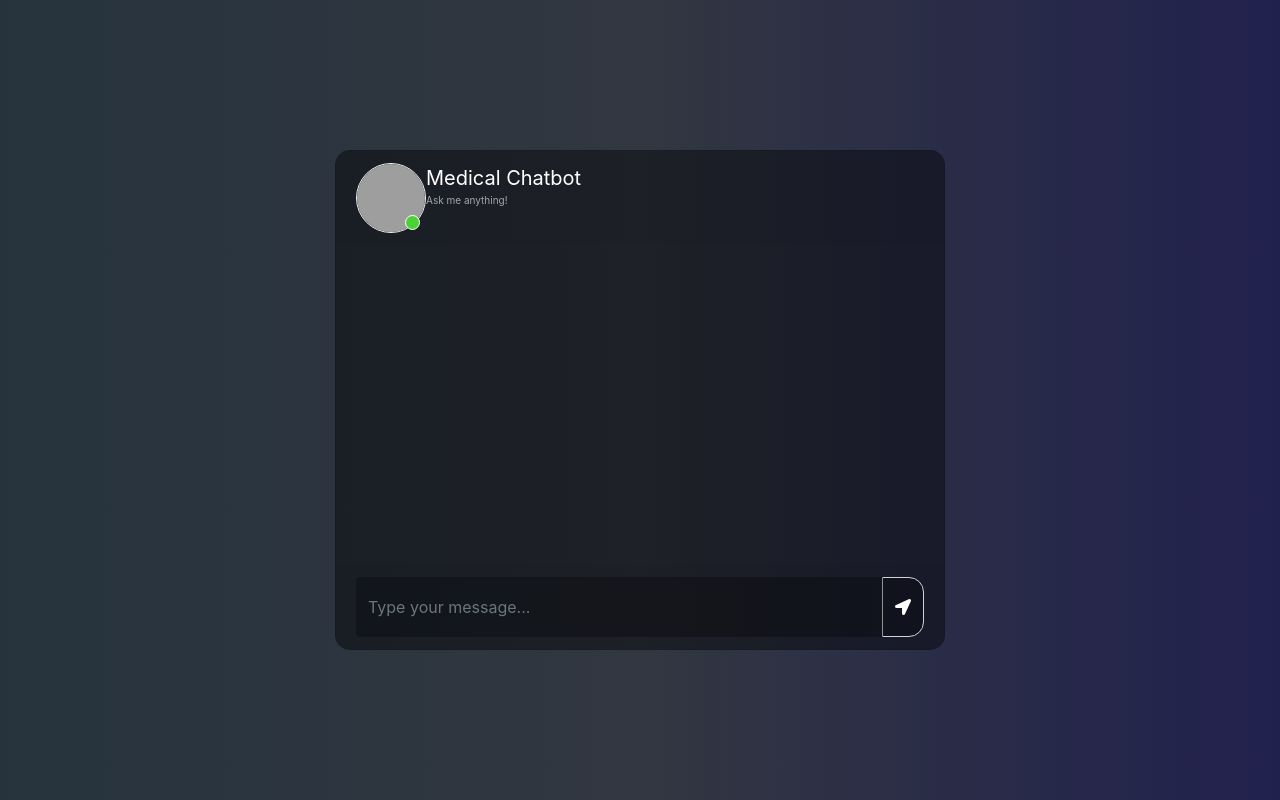
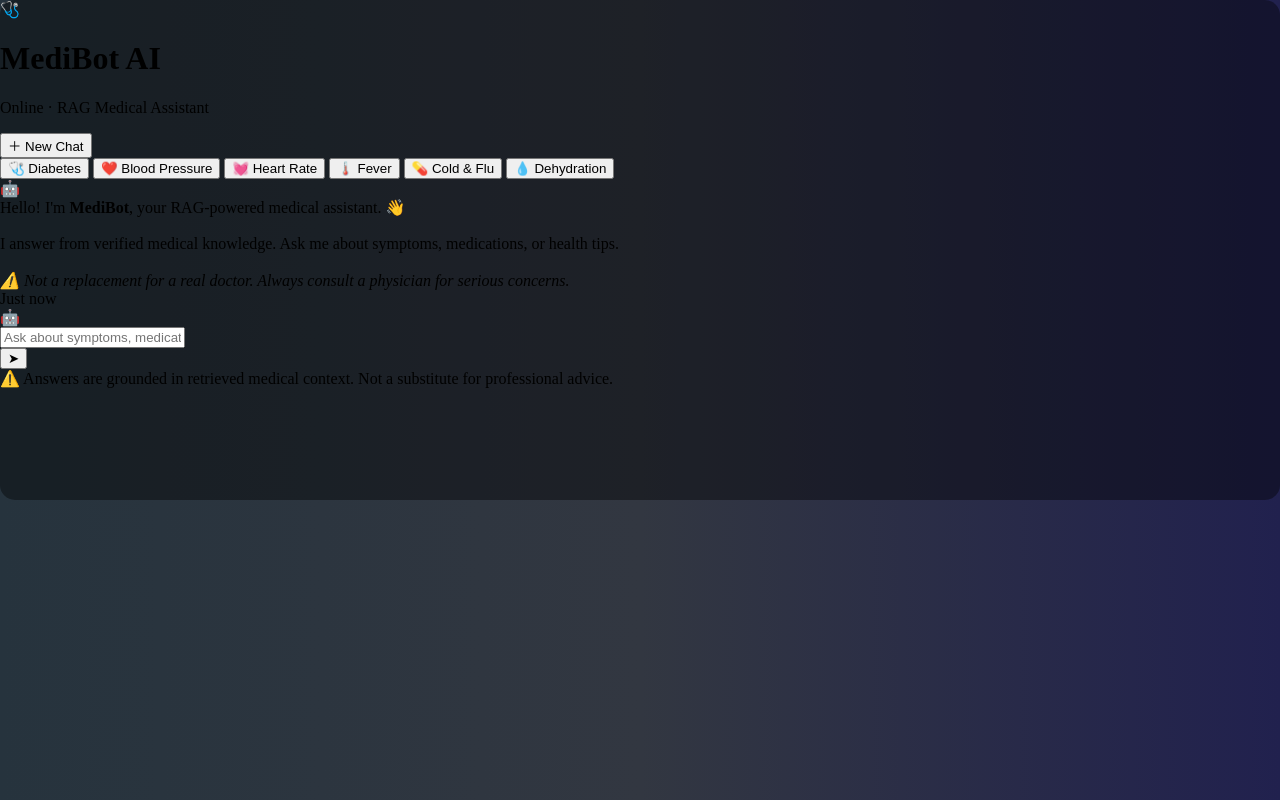
Before and after one commit to code-master-lab/End-to-end-medical-chatbot-generative-ai, a Flask app: page / in a window 1280 px wide. Run offline with Flask 3, Linux system fonts and the light colour scheme; parts of the project's set-up code (start-up, migrations or seed data) failed here and were passed over; some libraries are stand-ins or nearby versions; grey boxes are pictures that could not be loaded.

Commit message:
feat(chat): fully redesign chatbot interface with modern UI/UX and interactive JavaScript features

```diff
--- a/templates/chat.html
+++ b/templates/chat.html
@@ -1,97 +1,136 @@
 <!DOCTYPE html>
-<html>
+<html lang="en">
 <head>
+  <meta charset="UTF-8"/>
+  <meta name="viewport" content="width=device-width, initial-scale=1.0"/>
   <title>Medical Chatbot</title>
-
-    <!-- Bootstrap + JQuery -->
-    <link rel="stylesheet" href="https://stackpath.bootstrapcdn.com/bootstrap/4.1.3/css/bootstrap.min.css">
-    <link rel="stylesheet" href="https://use.fontawesome.com/releases/v5.5.0/css/all.css">
+  <link href="https://fonts.googleapis.com/css2?family=Plus+Jakarta+Sans:wght@400;500;600;700&display=swap" rel="stylesheet"/>
   <script src="https://ajax.googleapis.com/ajax/libs/jquery/3.3.1/jquery.min.js"></script>
-
-    <!-- Custom CSS -->
   <link rel="stylesheet" type="text/css" href="{{ url_for('static', filename='style.css') }}">
 </head>
+<body>
 
-<body>
-    <div class="container-fluid h-100">
-        <div class="row justify-content-center h-100">
-            <div class="col-md-8 col-xl-6 chat">
 <div class="card">
-                    <div class="card-header msg_head">
-                        <div class="d-flex bd-highlight">
-                            <div class="img_cont">
-                                <img src="https://cdn-icons-png.flaticon.com/512/387/387569.png" class="rounded-circle user_img">
-                                <span class="online_icon"></span>
+
+  <div class="header">
+    <div class="header-icon">🩺</div>
+    <div class="header-info">
+      <h1>MediBot AI</h1>
+      <p><span class="dot"></span> Online · RAG Medical Assistant</p>
     </div>
-                            <div class="user_info">
-                                <span>Medical Chatbot</span>
-                                <p>Ask me anything!</p>
+    <button class="btn-new" onclick="newChat()">＋ <span>New Chat</span></button>
   </div>
+
+  <div class="chips">
+    <button class="chip" onclick="chip('What are symptoms of diabetes?')">🩺 Diabetes</button>
+    <button class="chip" onclick="chip('How to reduce high blood pressure?')">❤️ Blood Pressure</button>
+    <button class="chip" onclick="chip('What is a normal heart rate?')">💓 Heart Rate</button>
+    <button class="chip" onclick="chip('What are signs of a fever?')">🌡️ Fever</button>
+    <button class="chip" onclick="chip('Common cold and flu remedies?')">💊 Cold & Flu</button>
+    <button class="chip" onclick="chip('What are signs of dehydration?')">💧 Dehydration</button>
+  </div>
+
+  <div class="chat" id="chat">
+    <div class="row bot">
+      <div class="av">🤖</div>
+      <div class="bwrap">
+        <div class="bubble">
+          Hello! I'm <strong>MediBot</strong>, your RAG-powered medical assistant. 👋<br><br>
+          I answer from verified medical knowledge. Ask me about symptoms, medications, or health tips.<br><br>
+          <em>⚠️ Not a replacement for a real doctor. Always consult a physician for serious concerns.</em>
+        </div>
+        <div class="ts">Just now</div>
       </div>
     </div>
 
-                    <div id="messageFormeight" class="card-body msg_card_body"></div>
-
-                    <div class="card-footer">
-                        <form id="messageArea" class="input-group">
-                            <input type="text" id="text" name="msg" placeholder="Type your message..." autocomplete="off" class="form-control type_msg" required>
-                            <div class="input-group-append">
-                                <button type="submit" id="send" class="input-group-text send_btn">
-                                    <i class="fas fa-location-arrow"></i>
-                                </button>
-                            </div>
-                        </form>
-                    </div>
-
-                </div>
-            </div>
+    <div class="row bot typing-row" id="typingRow">
+      <div class="av">🤖</div>
+      <div class="dots"><span></span><span></span><span></span></div>
     </div>
   </div>
 
-    <!-- Chat JS -->
+  <div class="input-area">
+    <div class="pill">
+      <input id="inp" type="text" placeholder="Ask about symptoms, medications, health tips..." autocomplete="off"/>
+    </div>
+    <button class="send" id="sendBtn" onclick="send()">➤</button>
+  </div>
+
+  <div class="disc">⚠️ Answers are grounded in retrieved medical context. Not a substitute for professional advice.</div>
+
+</div>
+
 <script>
-        $(document).ready(function () {
-            $("#messageArea").on("submit", function (event) {
-                event.preventDefault();
+  const chat      = document.getElementById('chat');
+  const inp       = document.getElementById('inp');
+  const sendBtn   = document.getElementById('sendBtn');
+  const typingRow = document.getElementById('typingRow');
 
-                const date = new Date();
-                const time = date.getHours() + ":" + date.getMinutes();
-                const rawText = $("#text").val();
+  inp.addEventListener('keydown', e => {
+    if (e.key === 'Enter' && !e.shiftKey) { e.preventDefault(); send(); }
+  });
 
-                // Show user message
-                var userHtml = `
-                    <div class="d-flex justify-content-end mb-4">
-                        <div class="msg_cotainer_send">${rawText}
-                            <span class="msg_time_send">${time}</span>
-                        </div>
-                        <div class="img_cont_msg">
-                            <img src="https://i.ibb.co/d5b84Xw/Untitled-design.png" class="rounded-circle user_img_msg">
-                        </div>
+  function send() {
+    const text = inp.value.trim();
+    if (!text) return;
+    addMsg('user', escHtml(text));
+    inp.value = '';
+    sendBtn.disabled = true;
+    showTyping();
+
+    $.ajax({
+      data: { msg: text },
+      type: 'POST',
+      url: '/get'
+    }).done(function(data) {
+      hideTyping();
+      addMsg('bot', formatReply(data.answer));
+      sendBtn.disabled = false;
+    }).fail(function() {
+      hideTyping();
+      addMsg('bot', '⚠️ Could not reach the server. Please try again.', true);
+      sendBtn.disabled = false;
+    });
+  }
+
+  function chip(q) { inp.value = q; send(); }
+
+  function addMsg(type, html, isError = false) {
+    const t  = new Date();
+    const ts = t.getHours() + ':' + String(t.getMinutes()).padStart(2, '0');
+    const row = document.createElement('div');
+    row.className = 'row ' + type;
+    row.innerHTML =
+      `<div class="av">${type === 'bot' ? '🤖' : 'You'}</div>
+       <div class="bwrap">
+         <div class="bubble${isError ? ' error' : ''}">${html}</div>
+         <div class="ts">${ts}</div>
        </div>`;
+    chat.insertBefore(row, typingRow);
+    chat.scrollTop = chat.scrollHeight;
+  }
 
-                $("#text").val("");
-                $("#messageFormeight").append(userHtml);
+  function showTyping() { typingRow.classList.add('on'); chat.scrollTop = chat.scrollHeight; }
+  function hideTyping() { typingRow.classList.remove('on'); }
 
-                // Send to backend
-                $.ajax({
-                    data: { msg: rawText },
-                    type: "POST",
-                    url: "/get"
-                }).done(function (data) {
-                    var botHtml = `
-                        <div class="d-flex justify-content-start mb-4">
-                            <div class="img_cont_msg">
-                                <img src="https://cdn-icons-png.flaticon.com/512/387/387569.png" class="rounded-circle user_img_msg">
-                            </div>
-                            <div class="msg_cotainer">${data.answer}
-                                <span class="msg_time">${time}</span>
-                            </div>
-                        </div>`;
-                    $("#messageFormeight").append($.parseHTML(botHtml));
-                });
-            });
-        });
+  function newChat() {
+    chat.querySelectorAll('.row:not(.typing-row)').forEach(r => r.remove());
+    addMsg('bot', 'Hello again! 👋 Fresh start. How can I help you?');
+  }
+
+  function escHtml(t) {
+    const d = document.createElement('div');
+    d.appendChild(document.createTextNode(t));
+    return d.innerHTML;
+  }
+
+  function formatReply(text) {
+    if (!text) return '⚠️ No response received.';
+    return String(text)
+      .replace(/&/g,'&amp;').replace(/</g,'&lt;').replace(/>/g,'&gt;')
+      .replace(/\*\*(.*?)\*\*/g,'<strong>$1</strong>')
+      .replace(/\n/g,'<br>');
+  }
 </script>
-
 </body>
 </html>
```
Lines whose indentation alone changed are shown as unchanged.
